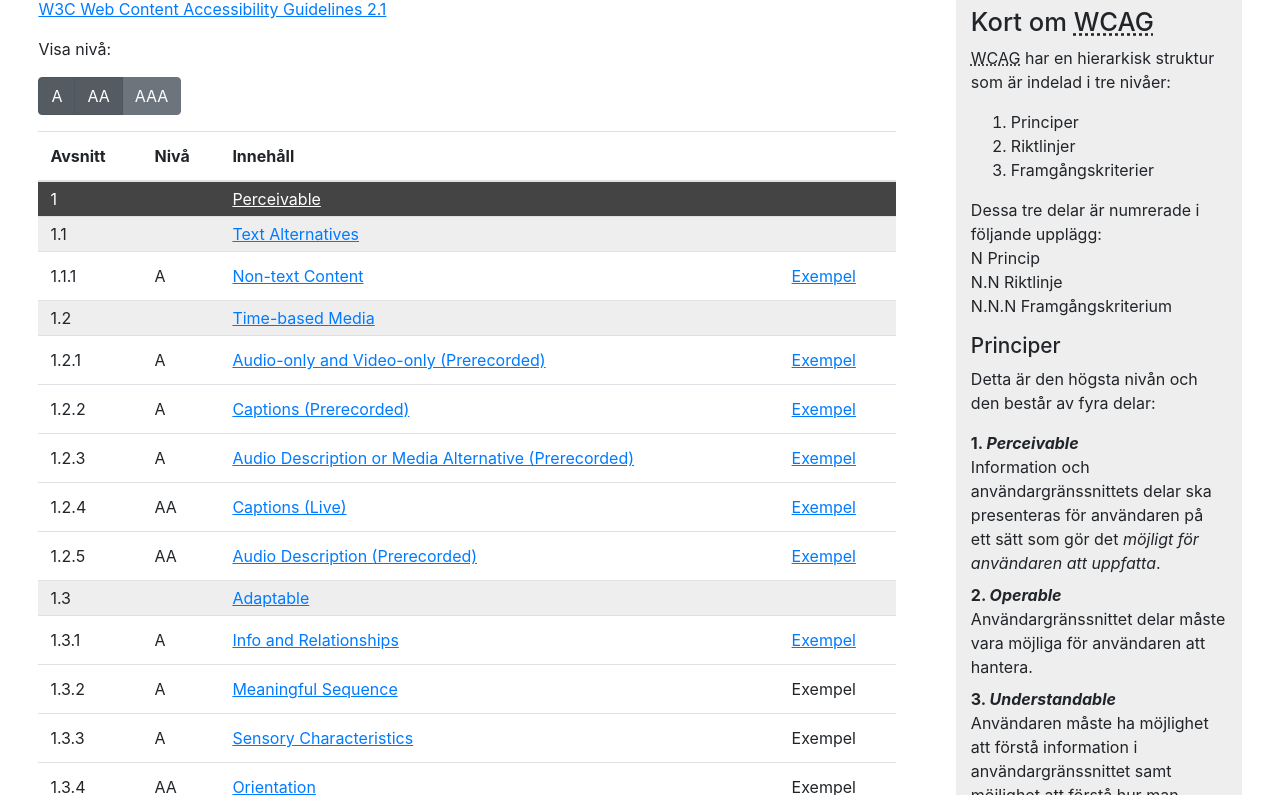
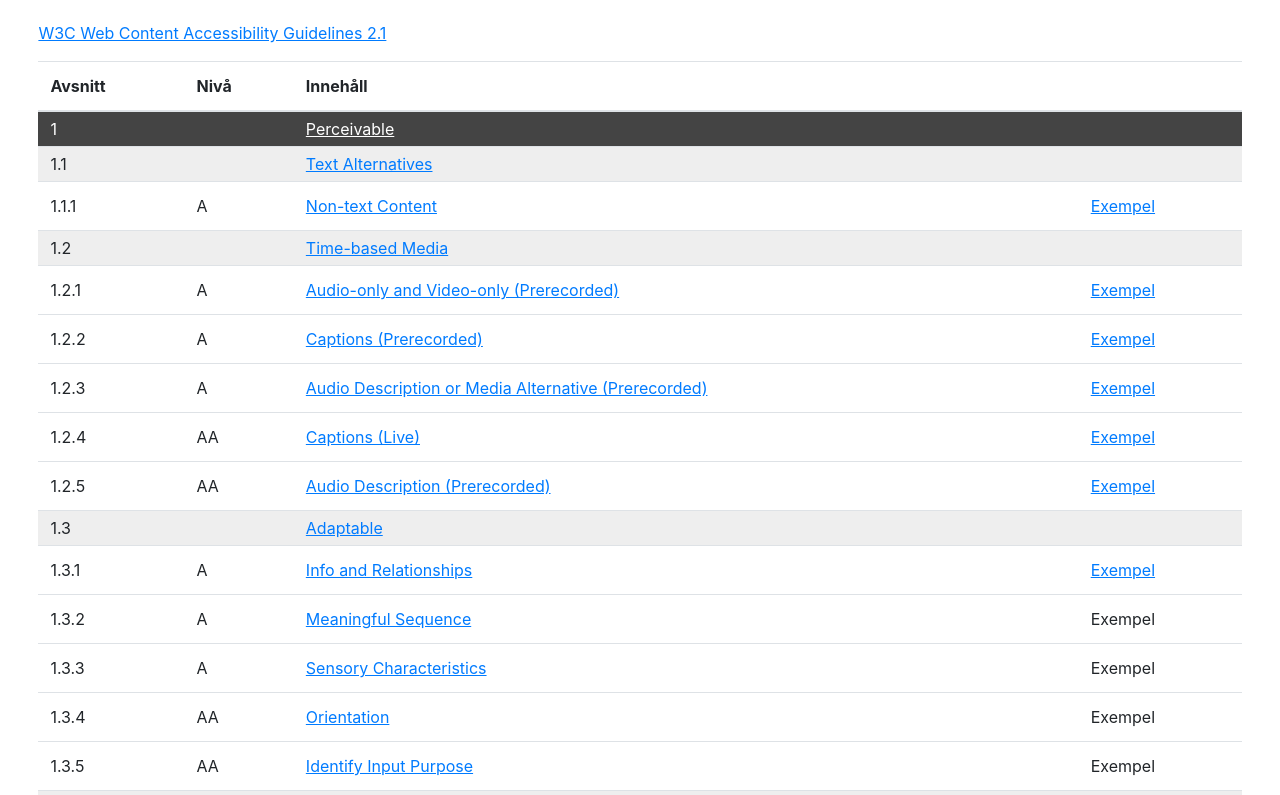
Before and after one commit to uppsala-university/uppsala-university.github.io, a plain HTML site: page wcag.html in a window 1280 px wide. Shown: the part 89-884 px from the top of the page. Drawn offline with nearby package versions, Linux system fonts and the light colour scheme.

Commit message:
Removing things for presentation

```diff
--- a/wcag-style.css
+++ b/wcag-style.css
@@ -59,6 +59,9 @@ code {
 	tab-size: 4;
 }
 
+h1 {
+	margin-bottom: 0.8em;
+}
 
 /* 	 - - - - - - - - - - - - - - - 				Layout rules 			- - - - - - - - - - - - - - -  */
 
@@ -134,5 +137,8 @@ code {
 /* 	 - - - - - - - - - - - - - - - 				State rules 			- - - - - - - - - - - - - - -  */
 
 
+.is-hidden {
+	display: none !important;
+}
 
 /* 	 - - - - - - - - - - - - - - - 				Theme rules 			- - - - - - - - - - - - - - -  */
--- a/wcag.html
+++ b/wcag.html
@@ -17,12 +17,12 @@
 	<article id="main-content">
 		<h1>Web Content Accessibility Guidelines 2.1</h1>
 
-		<div class="l-grid-75-25">
+		<div class="">
 			<div class="l-maincontent">
 
 				<p><a href="https://www.w3.org/TR/WCAG21/">W3C Web Content Accessibility Guidelines 2.1</a></p>
 
-				<section class="filters">
+				<section class="filters is-hidden">
 					<p>Visa nivå:</p>
 					<div class="btn-group" role="group" aria-label="Filtrera vilka nivåer av riktlinjer som ska presenteras">
 						<button type="button" class="btn btn-secondary active toggle-list-level">A</button>
@@ -614,7 +614,7 @@
 				</table>
 			</div>
 
-			<aside class="l-aside facts">
+			<aside class="l-aside facts is-hidden">
 				<h1>Kort om <abbr title="Web Content Accessibility Guidelines" lang="en">WCAG</abbr></h1>
 				<p>
 					<abbr title="Web Content Accessibility Guidelines" lang="en">WCAG</abbr> har en hierarkisk struktur som är indelad i tre nivåer:
```
